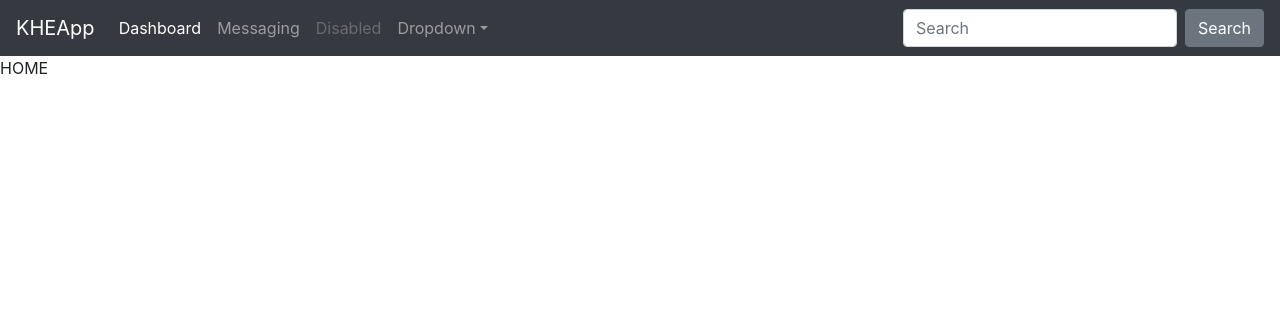
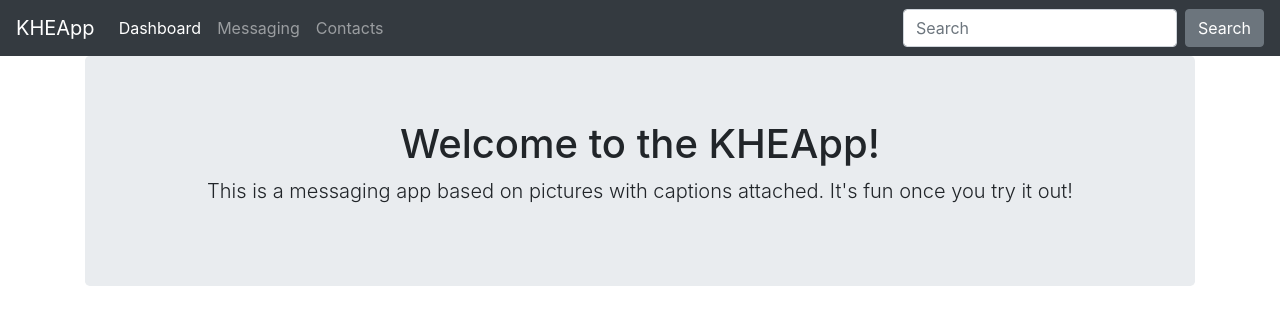
Before and after one commit to shernix/DBChat, a Flask app: page / in a window 1280 px wide. Shown: the top 325 px of the page. Run offline with Flask 2, Linux system fonts and the light colour scheme; some libraries are stand-ins or nearby versions.

Commit message:
Updated a layout for all routes

```diff
--- a/app.py
+++ b/app.py
@@ -9,5 +9,20 @@ def index():
     return render_template('home.html')
 
 
+@app.route('/dashboard')
+def dashboard():
+    return render_template('dashboard.html')
+
+
+@app.route('/contacts')
+def contacts():
+    return render_template('contacts.html')
+
+
+@app.route('/messaging')
+def messaging():
+    return render_template('messaging.html')
+
+
 if __name__ == '__main__':
     app.run(debug=True)
--- /dev/null
+++ b/templates/contacts.html
@@ -0,0 +1,5 @@
+{% extends 'layout.html' %}
+
+{% block body %}
+Insert contacts layout here
+{% endblock %}
--- /dev/null
+++ b/templates/dashboard.html
@@ -0,0 +1,5 @@
+{% extends 'layout.html' %}
+
+{% block body %}
+Insert dashboard layout here
+{% endblock %}
--- a/templates/home.html
+++ b/templates/home.html
@@ -1,5 +1,8 @@
 {% extends 'layout.html' %}
 
 {% block body %}
-    HOME
+    <div class="jumbotron text-center">
+        <h1>Welcome to the KHEApp!</h1>
+        <p class="lead">This is a messaging app based on pictures with captions attached. It's fun once you try it out!</p>
+    </div>
 {% endblock %}
--- a/templates/includes/_navbar.html
+++ b/templates/includes/_navbar.html
@@ -1,5 +1,5 @@
     <nav class="navbar navbar-expand-md navbar-dark bg-dark">
-  <a class="navbar-brand" href="#">KHEApp</a>
+  <a class="navbar-brand" href="/">KHEApp</a>
   <button class="navbar-toggler" type="button" data-toggle="collapse" data-target="#navbarsExampleDefault" aria-controls="navbarsExampleDefault" aria-expanded="false" aria-label="Toggle navigation">
     <span class="navbar-toggler-icon"></span>
   </button>
@@ -7,22 +7,26 @@
   <div class="collapse navbar-collapse" id="navbarsExampleDefault">
     <ul class="navbar-nav mr-auto">
       <li class="nav-item active">
-        <a class="nav-link" href="/">Dashboard <span class="sr-only">(current)</span></a>
+        <a class="nav-link" href="/dashboard">Dashboard <span class="sr-only">(current)</span></a>
       </li>
       <li class="nav-item">
-        <a class="nav-link" href="#Messaging">Messaging</a>
+        <a class="nav-link" href="/messaging">Messaging</a>
       </li>
       <li class="nav-item">
-        <a class="nav-link disabled" href="#">Disabled</a>
+        <a class="nav-link" href="/contacts">Contacts</a>
       </li>
-      <li class="nav-item dropdown">
-        <a class="nav-link dropdown-toggle" href="#" id="dropdown01" data-toggle="dropdown" aria-haspopup="true" aria-expanded="false">Dropdown</a>
-        <div class="dropdown-menu" aria-labelledby="dropdown01">
-          <a class="dropdown-item" href="#">Action</a>
-          <a class="dropdown-item" href="#">Another action</a>
-          <a class="dropdown-item" href="#">Something else here</a>
-        </div>
-      </li>
+
+      <!--<li class="nav-item">-->
+        <!--<a class="nav-link disabled" href="#">Disabled</a>-->
+      <!--</li>-->
+      <!--<li class="nav-item dropdown">-->
+        <!--<a class="nav-link dropdown-toggle" href="#" id="dropdown01" data-toggle="dropdown" aria-haspopup="true" aria-expanded="false">Dropdown</a>-->
+        <!--<div class="dropdown-menu" aria-labelledby="dropdown01">-->
+          <!--<a class="dropdown-item" href="#">Action</a>-->
+          <!--<a class="dropdown-item" href="#">Another action</a>-->
+          <!--<a class="dropdown-item" href="#">Something else here</a>-->
+        <!--</div>-->
+      <!--</li>-->
     </ul>
     <form class="form-inline my-2 my-lg-0">
       <input class="form-control mr-sm-2" type="text" placeholder="Search" aria-label="Search">
--- a/templates/layout.html
+++ b/templates/layout.html
@@ -7,7 +7,9 @@
     </head>
     <body>
         {% include 'includes/_navbar.html' %}
-        {% block body %}{% endblock %}
+        <div class="container">
+            {% block body %}{% endblock %}
+        </div>
 
         <script src="https://stackpath.bootstrapcdn.com/bootstrap/4.2.1/js/bootstrap.min.js"></script>
     </body>
--- /dev/null
+++ b/templates/messaging.html
@@ -0,0 +1,5 @@
+{% extends 'layout.html' %}
+
+{% block body %}
+Insert messaging layout here
+{% endblock %}
```
